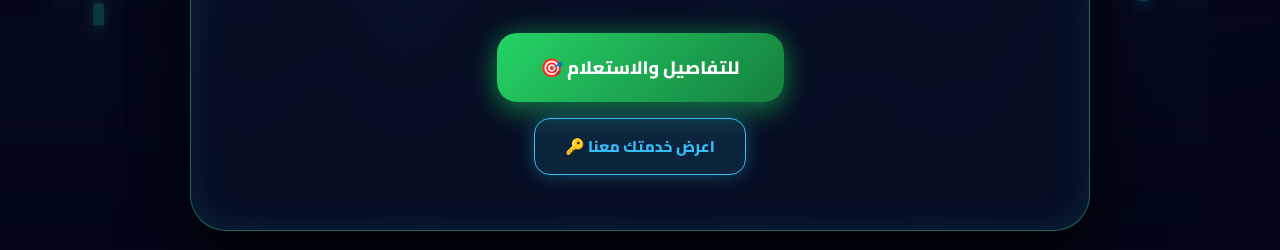
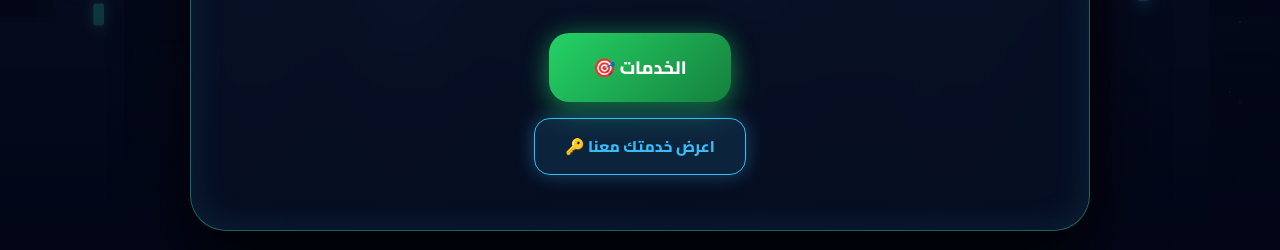
Before and after one commit to msrrealestate/nasr, a plain HTML site: page index.html in a window 1280 px wide. Shown: the part 550-800 px from the top of the page. Drawn offline with Linux system fonts and the light colour scheme.

Commit message:
Update index.html

```diff
--- a/index.html
+++ b/index.html
@@ -1230,7 +1230,7 @@
 
             <div class="hero-actions-group">
                 <button class="btn-primary" onclick="openModal('propertyCategoryModal')">
-                    للتفاصيل والاستعلام 🎯
+                    الخدمات 🎯
                 </button>
                 <button class="btn-secondary-sm" onclick="openModal('clientAddPropertyModal')">
                     اعرض خدمتك معنا 🔑
```
